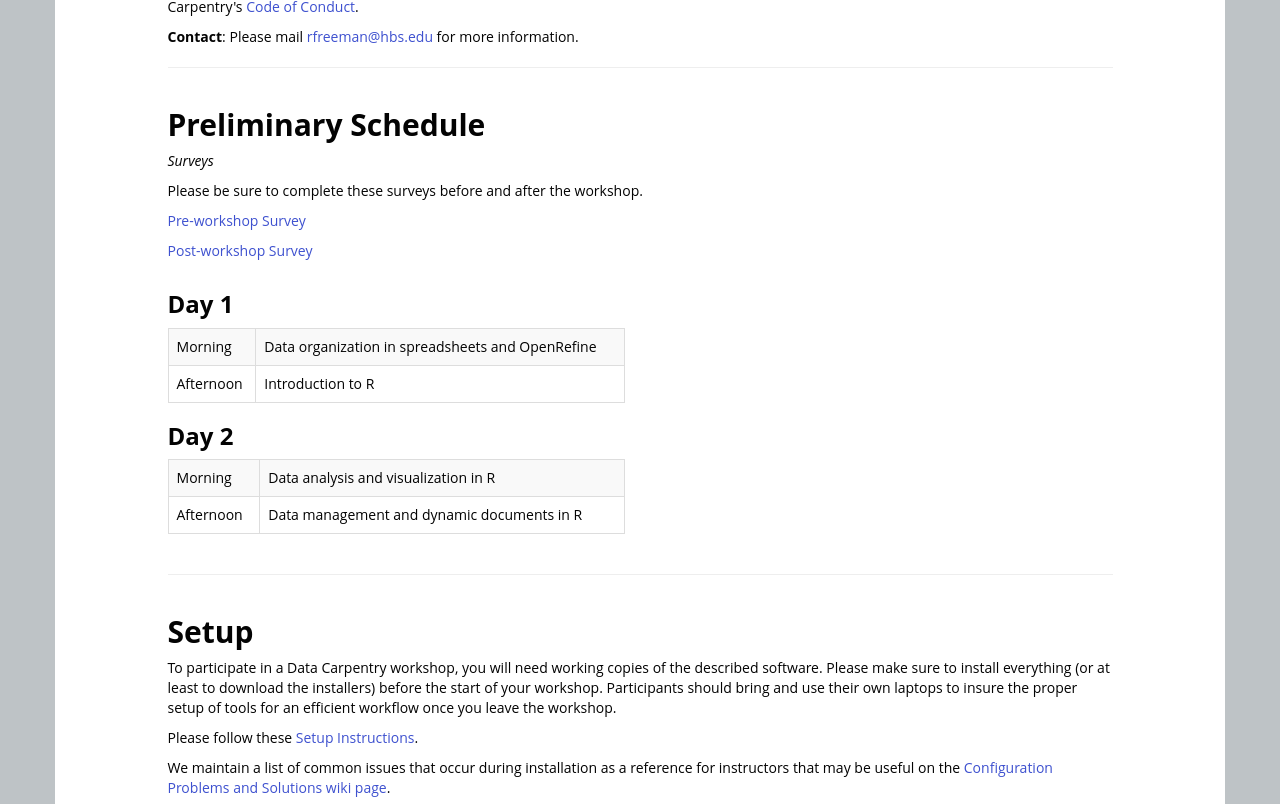
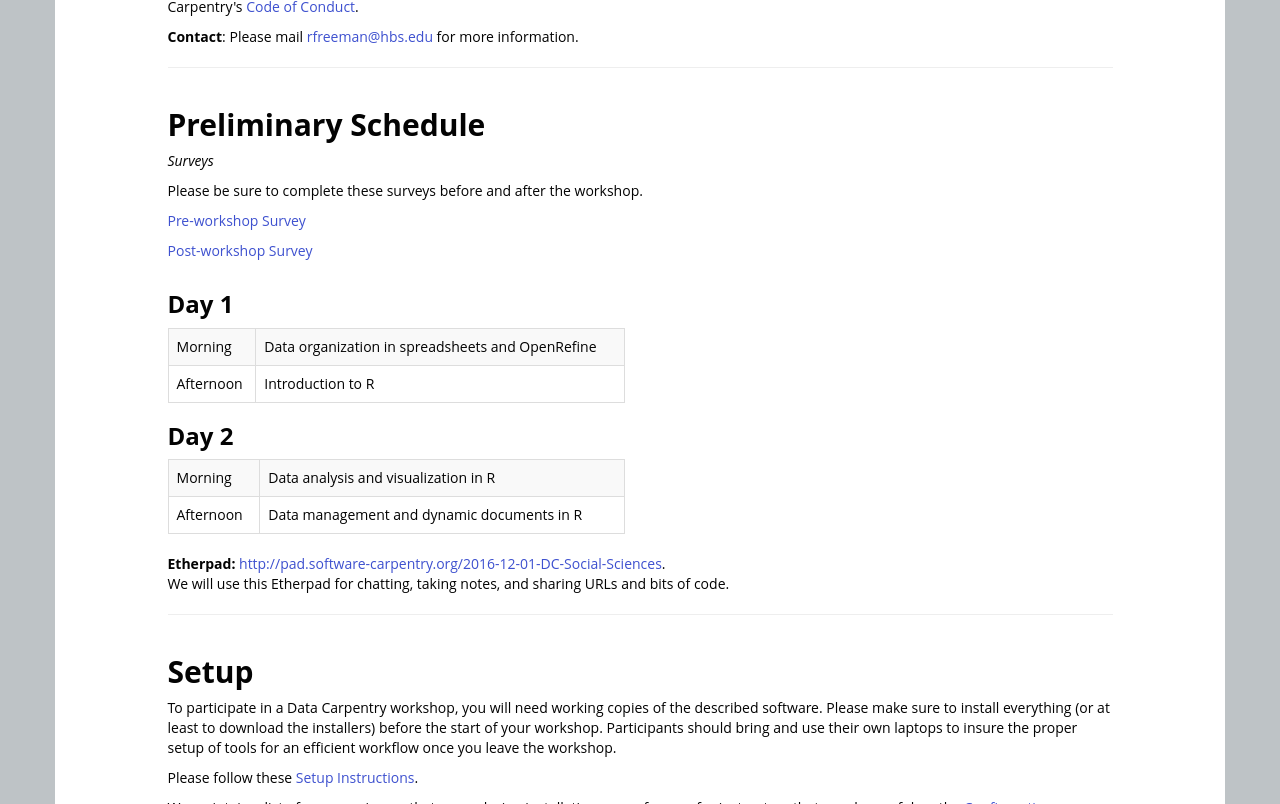
Before and after one commit to hbs-rcs/2016-12-01-DC-Social-Sciences, a Jekyll site: the page built from index.html, in a window 1280 px wide and 900 px high, scrolled down 884 px, cut to the strip 0-804 px from the top of the window. Built offline with Jekyll 4.4.1, drawn with Linux system fonts in a browser that asks for light colours; nearby versions of some CDN libraries; library files that are not in the unit come from our copies; some of the changed lines change nothing that is shown.

Commit message:
added etherpad link

```diff
--- a/index.html
+++ b/index.html
@@ -13,7 +13,7 @@ enddate: 2016-12-02
 instructor: ["Michael Levy", "Bob Freeman"]
 helper: ["First Last", "First Last"]
 contact: rfreeman@hbs.edu
-etherpad:
+etherpad: http://pad.software-carpentry.org/2016-12-01-DC-Social-Sciences
 eventbrite:
 day1_am: "Data organization in spreadsheets and OpenRefine"
 day1_pm: "Introduction to R"
```
